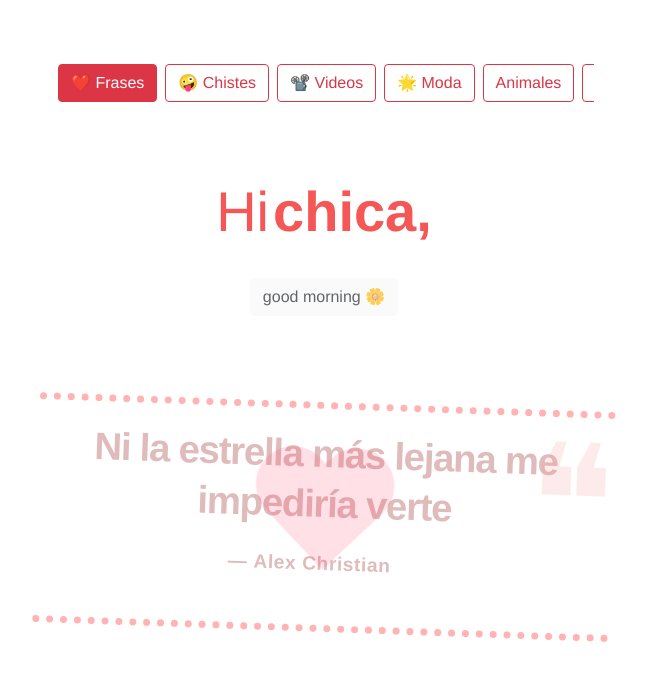
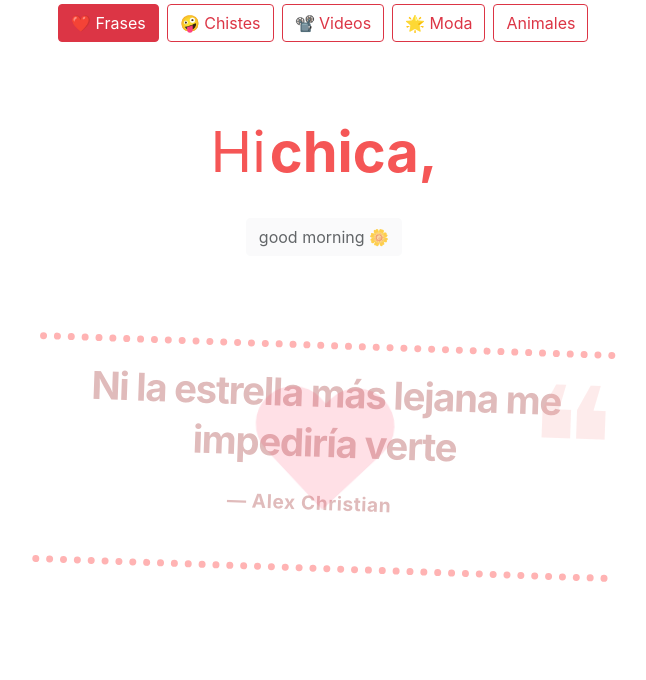
Before and after one commit to alexchristianqr/foryou, a Vue app: page / in a window 1280 px wide. Shown: the top 680 px of the page, without its empty margins (316-962 px from the left). Built offline with nearby package versions, Linux system fonts and the light colour scheme.

Commit message:
[updated] migrate

```diff
--- a/src/App.vue
+++ b/src/App.vue
@@ -15,13 +15,4 @@
 };
 </script>
 
-<style>
-#app {
-  font-family: Avenir, Helvetica, Arial, sans-serif;
-  -webkit-font-smoothing: antialiased;
-  -moz-osx-font-smoothing: grayscale;
-  text-align: center;
-  color: #2c3e50;
-  margin-top: 60px;
-}
-</style>
+<style></style>
```
